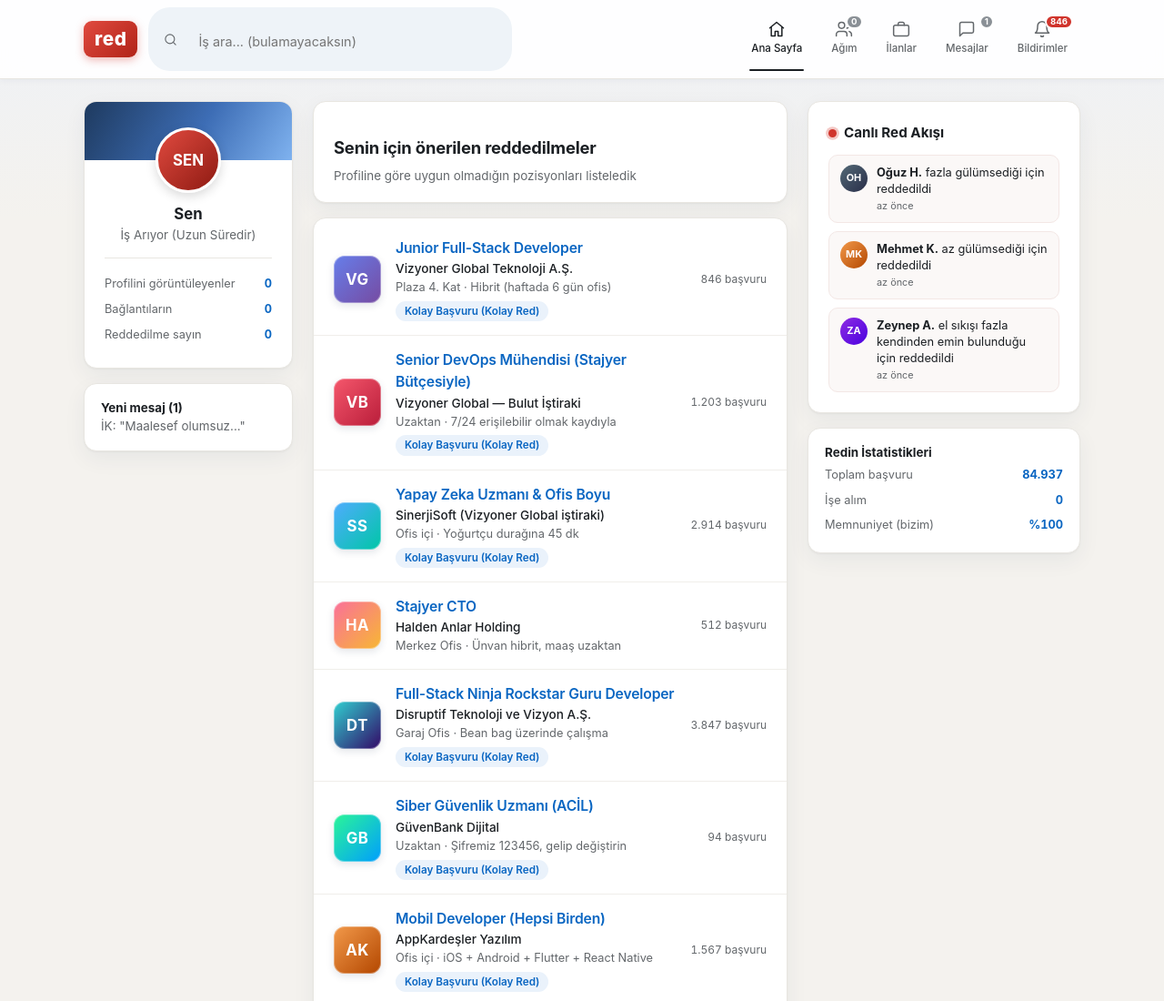
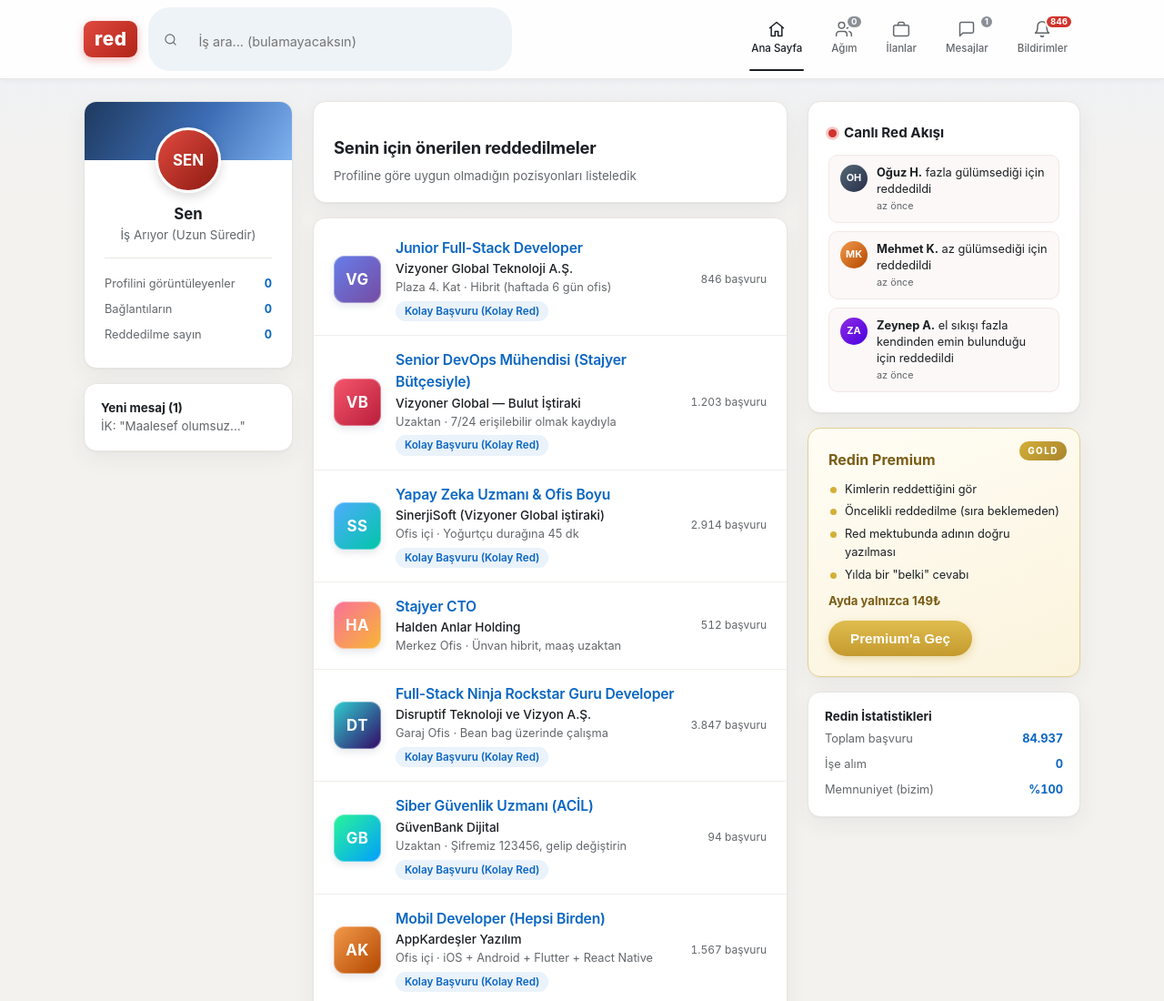
Before and after one commit to ugurcl/alinmadin, a website: page public/index.html in a window 1280 px wide. Shown: the top 1100 px of the page at 91% size. Drawn offline with Linux system fonts and the light colour scheme.

Commit message:
add premium gold upsell parody card

```diff
--- a/public/css/style.css
+++ b/public/css/style.css
@@ -803,6 +803,72 @@ input:focus, textarea:focus, select:focus {
   flex-wrap: wrap;
 }
 
+.premium-card {
+  position: relative;
+  border: 1px solid #e3cf8f;
+  background: linear-gradient(160deg, #fffdf5, #fbf3dc);
+}
+
+.premium-tag {
+  position: absolute;
+  top: 14px;
+  right: 14px;
+  background: linear-gradient(135deg, #d4af37, #a8842c);
+  color: #fff;
+  font-size: 0.62rem;
+  font-weight: 800;
+  letter-spacing: 1.5px;
+  padding: 3px 9px;
+  border-radius: 10px;
+}
+
+.premium-card h3 {
+  font-size: 1rem;
+  color: #7a5d15;
+}
+
+.premium-list {
+  list-style: none;
+  padding: 0;
+  margin: 10px 0 4px;
+}
+
+.premium-list li {
+  font-size: 0.8rem;
+  padding-left: 18px;
+  position: relative;
+  margin: 5px 0;
+}
+
+.premium-list li::before {
+  content: "";
+  position: absolute;
+  left: 2px;
+  top: 7px;
+  width: 7px;
+  height: 7px;
+  border-radius: 50%;
+  background: #d4af37;
+}
+
+.premium-price {
+  font-size: 0.82rem;
+  font-weight: 700;
+  color: #7a5d15;
+  margin-top: 8px;
+}
+
+.btn-gold {
+  background: linear-gradient(180deg, #e0bc4e, #c49a2e);
+  color: #fff;
+  box-shadow: 0 3px 10px rgba(196, 154, 46, 0.35);
+  margin-top: 12px;
+}
+
+.btn-gold:hover {
+  background: linear-gradient(180deg, #d4af37, #a8842c);
+}
+
 .footer {
   border-top: 1px solid var(--border);
   padding: 24px 0;
--- a/public/index.html
+++ b/public/index.html
@@ -79,6 +79,18 @@
           <div class="card">
             <h3 class="ticker-title"><span class="live-dot"></span>Canlı Red Akışı</h3>
             <div id="ticker" class="ticker"></div>
+          </div>
+          <div id="premium-card" class="card premium-card">
+            <span class="premium-tag">GOLD</span>
+            <h3>Redin Premium</h3>
+            <ul class="premium-list">
+              <li>Kimlerin reddettiğini gör</li>
+              <li>Öncelikli reddedilme (sıra beklemeden)</li>
+              <li>Red mektubunda adının doğru yazılması</li>
+              <li>Yılda bir "belki" cevabı</li>
+            </ul>
+            <p class="premium-price">Ayda yalnızca 149₺</p>
+            <button id="btn-premium" class="btn btn-gold btn-sm">Premium'a Geç</button>
           </div>
           <div class="card mini-card">
             <p class="small"><strong>Redin İstatistikleri</strong></p>
--- a/public/js/app.js
+++ b/public/js/app.js
@@ -271,6 +271,16 @@ document.getElementById("btn-retry").addEventListener("click", () => {
   showPhase("phase-listings");
 });
 
+document.getElementById("btn-premium").addEventListener("click", () => {
+  const card = document.getElementById("premium-card");
+  card.innerHTML = `
+    <span class="premium-tag">GOLD</span>
+    <h3>Ödemeniz Alındı</h3>
+    <p class="small" style="margin-top:8px">Premium aktifleştirilmedi. Şirket kültürümüze uygun davrandık.</p>
+    <p class="muted small" style="margin-top:8px">İade politikamız: yok.<br>Fatura: e-posta adresinize gönderilmedi.</p>
+    <button class="btn btn-gold btn-sm" disabled>Teşekkürler</button>`;
+});
+
 renderJobList();
 pushTicker();
 pushTicker();
```
